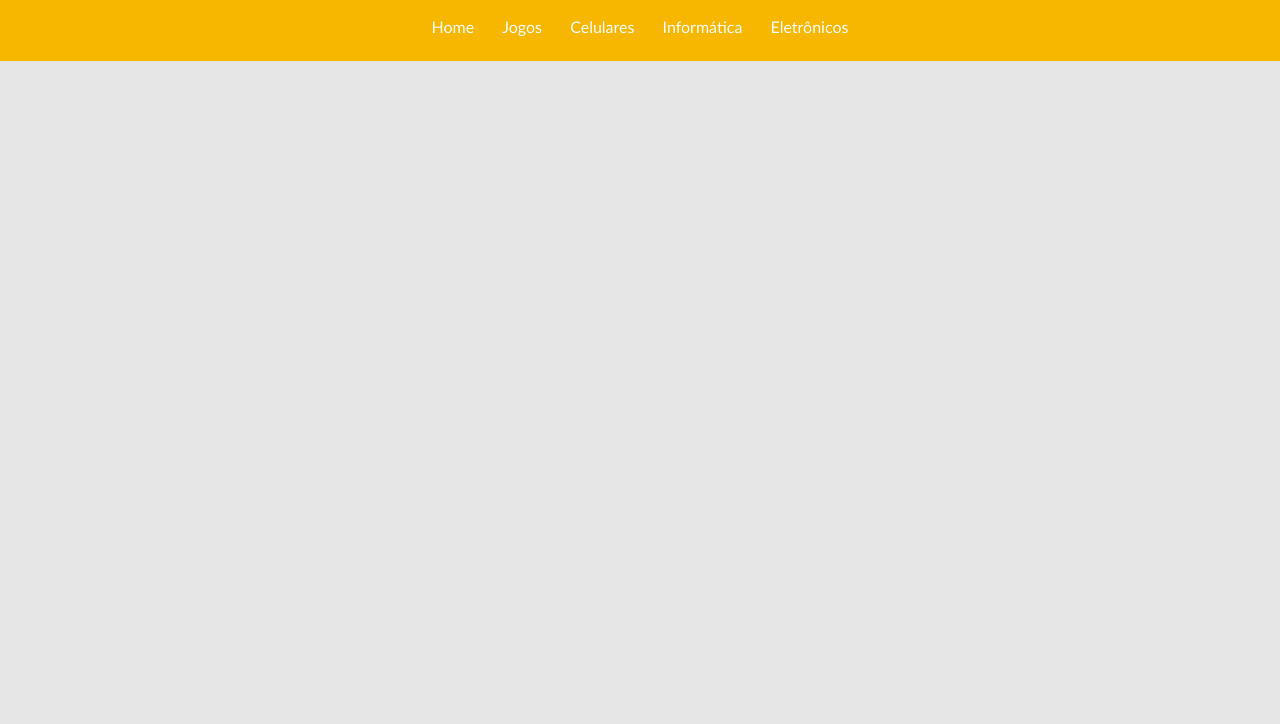
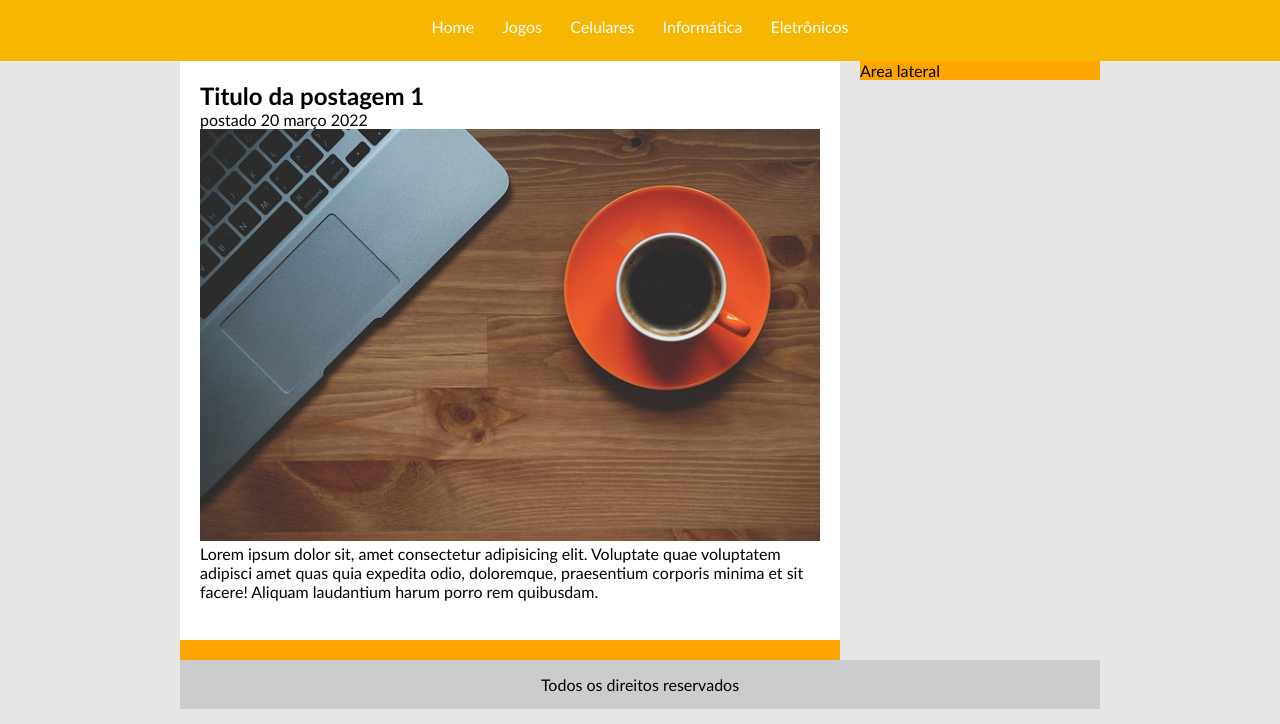
Before and after one commit to GabrielNascCar/TecBlog, a plain HTML site: page index.html in a window 1280 px wide. Shown: the part 76-800 px from the top of the page. Drawn offline with Linux system fonts and the light colour scheme.

Commit message:
Primeira postagem

```diff
--- a/css/estilo.css
+++ b/css/estilo.css
@@ -25,6 +25,39 @@ body {
 #area-logo, #area-menu {
     padding: 10px;
 }
+
+#area-principal {
+    width: 920px;
+    margin: 0 auto;
+}
+
+#area-postagens, #area-lateral {
+    background: orange;
+}
+
+#area-postagens {
+    width: 660px;
+    float: left;
+}
+
+#area-lateral {
+    width: 240px;
+    float: right;
+}
+
+.postagem {
+    padding: 20px;
+    margin-bottom: 20px;
+    background: white;
+}
+
+#rodape {
+    clear: both;
+    text-align: center;
+    padding: 15px;
+    background: #CCC;
+}
+
 /*
 *** Formatação do menu ***
 */
--- a/index.html
+++ b/index.html
@@ -23,5 +23,29 @@
             </div>
         </div>
 
+        <div id="area-principal">
+
+            <div id="area-postagens">
+
+                <div class="postagem">
+                    <h2>Titulo da postagem 1</h2>
+                    <span>postado 20 março 2022</span>
+                    <img width="620px" src="imagens/imagem1.jpg" alt="">
+                    <p>Lorem ipsum dolor sit, amet consectetur adipisicing elit. Voluptate quae voluptatem adipisci amet quas quia expedita odio, doloremque, praesentium corporis minima et sit facere! Aliquam laudantium harum porro rem quibusdam.
+                    </p>
+                    <a href="">Leia mais</a>
+                </div>
+
+            </div>
+
+            <div id="area-lateral">
+                Area lateral
+            </div>
+
+            <div id="rodape">
+                Todos os direitos reservados
+            </div>
+
+        </div>
     </body>
 </html>
```
